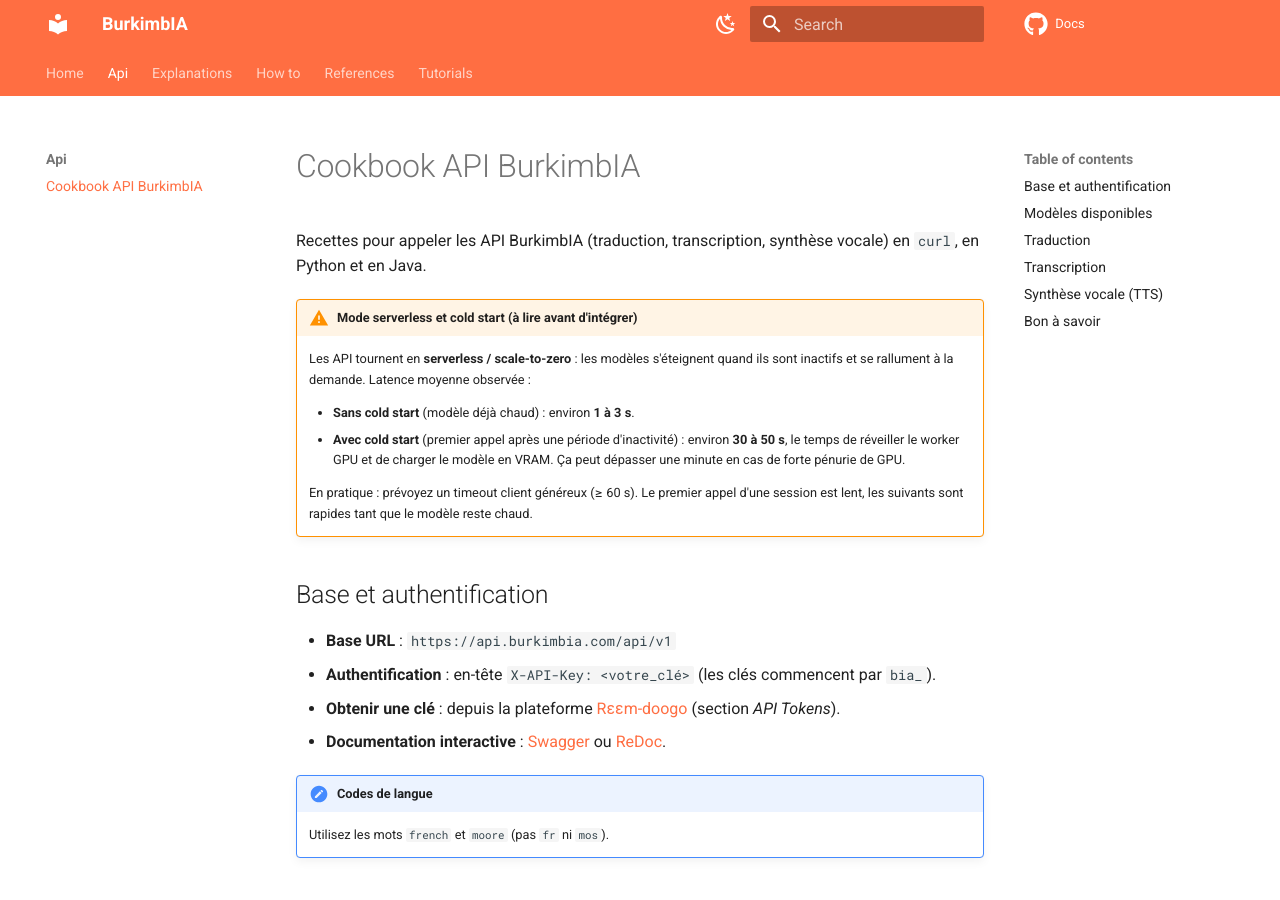
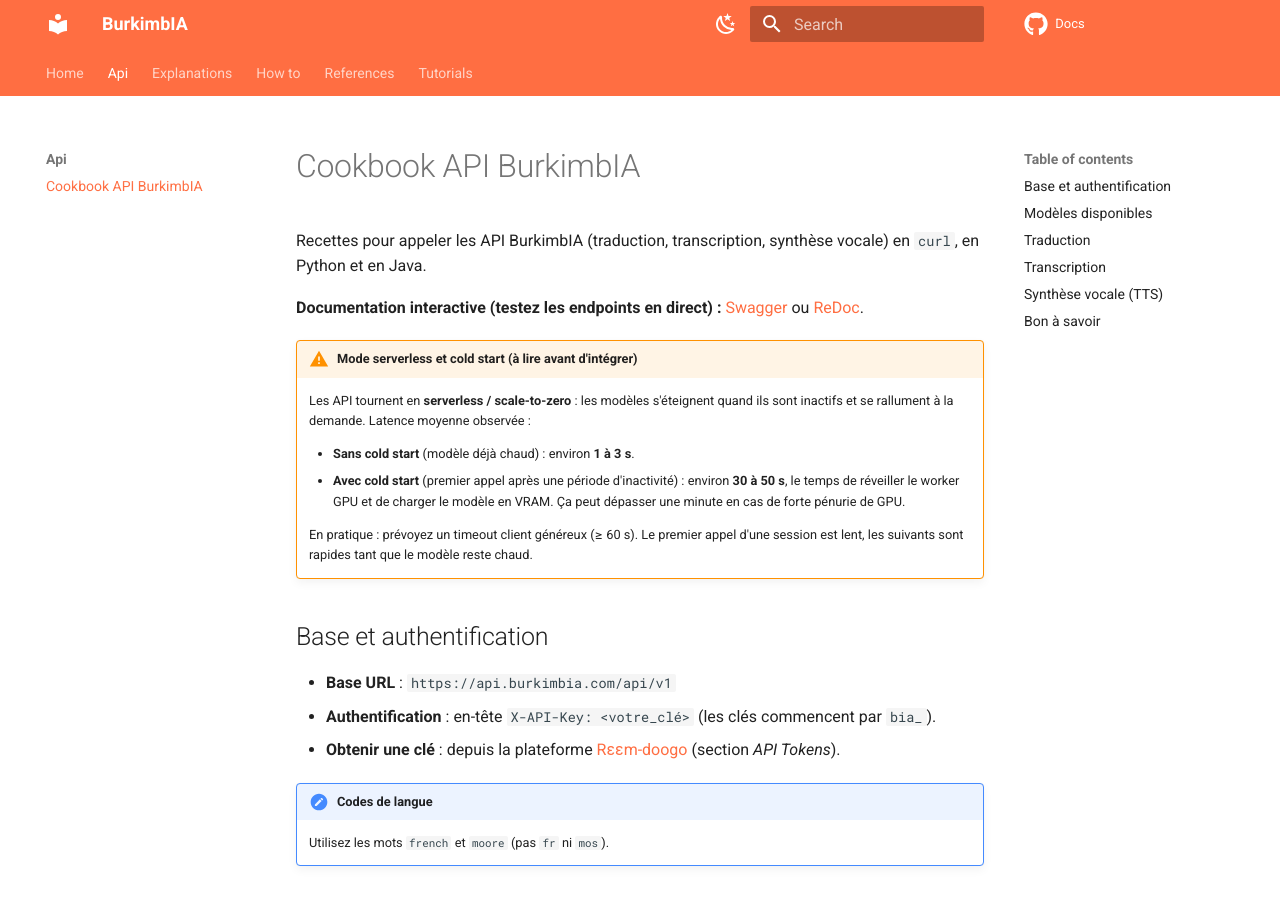
Before and after one commit to BurkimbIA/docs, an MkDocs documentation site: the page built from docs/api/cookbook.md, in a window 1280 px wide and 900 px high. Built offline with MkDocs 1.6.1 and Material for MkDocs 9.7.7, drawn with Linux system fonts in a browser that asks for light colours; comment, search, counter and statistics services are not loaded.

Commit message:
docs(api): surface the interactive docs (Swagger/ReDoc) link at the top

```diff
--- a/docs/api/cookbook.md
+++ b/docs/api/cookbook.md
@@ -2,6 +2,8 @@
 
 Recettes pour appeler les API BurkimbIA (traduction, transcription, synthèse
 vocale) en `curl`, en Python et en Java.
+
+**Documentation interactive (testez les endpoints en direct) :** [Swagger](https://api.burkimbia.com/docs) ou [ReDoc](https://api.burkimbia.com/redoc).
 
 !!! warning "Mode serverless et cold start (à lire avant d'intégrer)"
     Les API tournent en **serverless / scale-to-zero** : les modèles s'éteignent
```
Also changed, not shown: other parts of docs/api/cookbook.md (+0 -1 lines).
